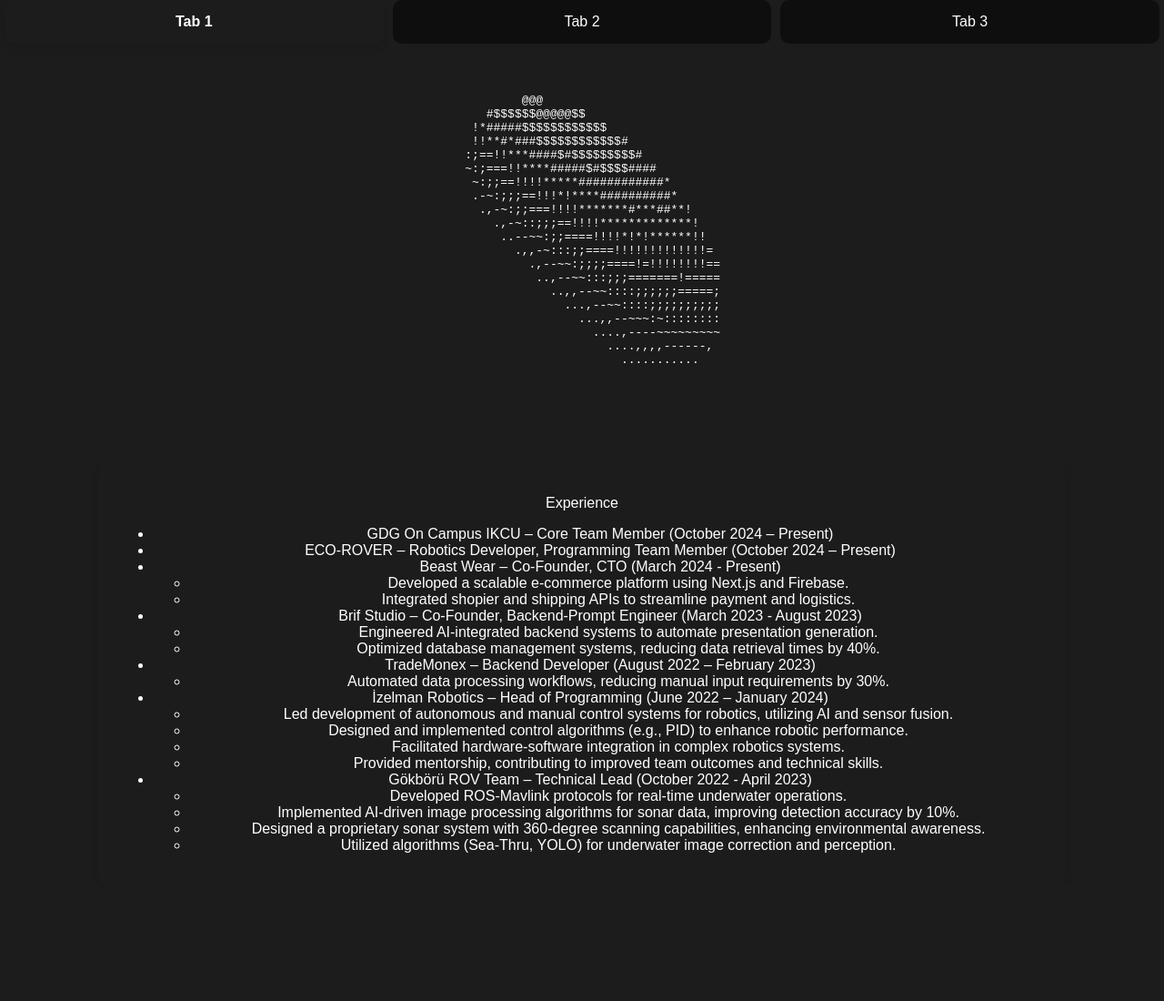
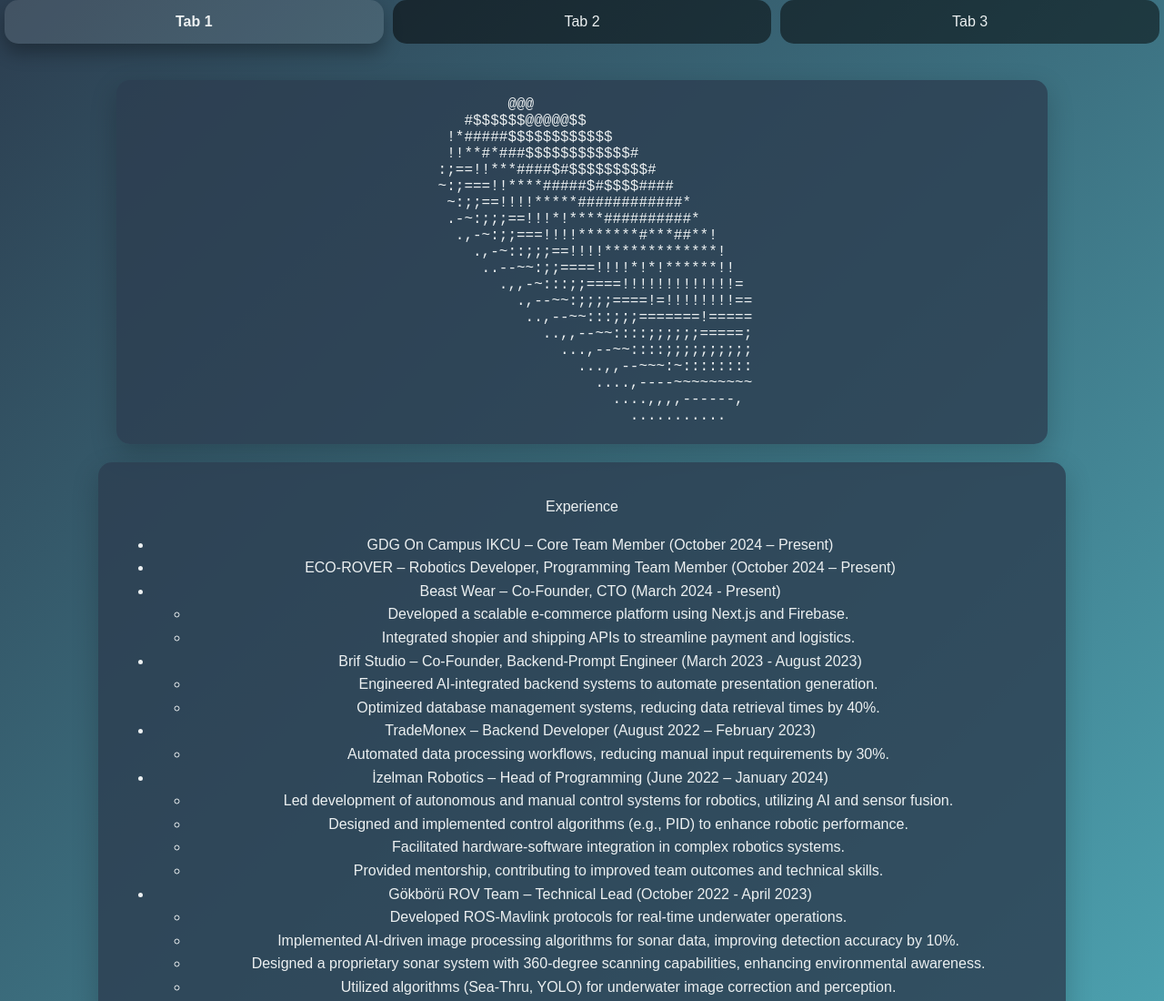
Before and after one commit to ismailtrm/portfolio, a plain HTML site: page index.html in a window 1280 px wide. Shown: the top 1100 px of the page at 91% size. Before the commit the page ends 974 px from the top, so only its background shows below. Drawn offline with nearby package versions, Linux system fonts and the light colour scheme.

Commit message:
Update styles.css

```diff
--- a/styles.css
+++ b/styles.css
@@ -1,42 +1,51 @@
+/* General styles */
 body {
-    font-family: Arial, sans-serif;
+    font-family: 'Poppins', Arial, sans-serif;
     display: flex;
     flex-direction: column;
     align-items: center;
     margin: 0;
     padding: 0;
-    background-color: #1c1c1c;
-    color: #fff;
+    background: linear-gradient(135deg, #2c3e50, #4ca1af);
+    color: #ecf0f1;
+    min-height: 100vh;
+    overflow-x: hidden;
 }
 
+/* Screen styles */
 #screen {
     width: 80%;
     height: 400px;
-    background-color: #1c1c1c;
-    color: #fff;
+    background: rgba(44, 62, 80, 0.8);
+    color: #ecf0f1;
     display: flex;
     justify-content: center;
     align-items: center;
-    margin-top: 20px;
-    margin-bottom: 20px;
-    border-radius: 10px;
+    margin: 20px 0;
+    border-radius: 15px;
     text-align: center;
-    font-family: monospace;
+    font-family: 'Courier New', monospace;
     white-space: pre;
     display: none;
+    box-shadow: 0 10px 30px rgba(0, 0, 0, 0.2);
 }
 
+/* Three.js container styles */
 #threejs-container {
     width: 80%;
     height: 400px;
     display: none;
+    border-radius: 15px;
+    box-shadow: 0 10px 30px rgba(0, 0, 0, 0.2);
 }
 
+/* Tabs styles */
 .tabs {
     display: flex;
     justify-content: space-around;
     width: 100%;
     margin-bottom: 20px;
+    padding: 0 10px;
 }
 
 .tab {
@@ -44,28 +53,48 @@ body {
     text-align: center;
     padding: 15px 0;
     cursor: pointer;
-    background-color: #0e0e0e;
-    border-radius: 10px;
+    background: rgba(0, 0, 0, 0.5);
+    border-radius: 15px;
     margin: 0 5px;
-    transition: background-color 0.3s ease;
+    transition: background 0.3s ease, transform 0.3s ease;
 }
 
 .tab:hover {
-    background-color: #8e8e8e;
+    background: rgba(255, 255, 255, 0.1);
+    transform: scale(1.05);
 }
 
 .active {
-    background-color: #1c1c1c;
+    background: rgba(255, 255, 255, 0.1);
     font-weight: bold;
-    box-shadow: 0 4px 8px rgba(0, 0, 0, 0.1);
+    box-shadow: 0 10px 20px rgba(0, 0, 0, 0.3);
 }
 
+/* Description styles */
 #description {
     width: 80%;
     padding: 20px;
-    background-color: #1c1c1c;
-    border-radius: 10px;
-    box-shadow: 0 4px 8px rgba(0, 0, 0, 0.1);
+    background: rgba(44, 62, 80, 0.8);
+    border-radius: 15px;
+    box-shadow: 0 10px 30px rgba(0, 0, 0, 0.2);
     text-align: center;
-    color: #ffffff;
+    color: #ecf0f1;
+    line-height: 1.6;
 }
+
+/* Media Queries for responsiveness */
+@media (max-width: 768px) {
+    #screen, #threejs-container, #description {
+        width: 90%;
+    }
+
+    .tabs {
+        flex-direction: column;
+        align-items: center;
+    }
+
+    .tab {
+        width: 90%;
+        margin: 10px 0;
+    }
+}
```
